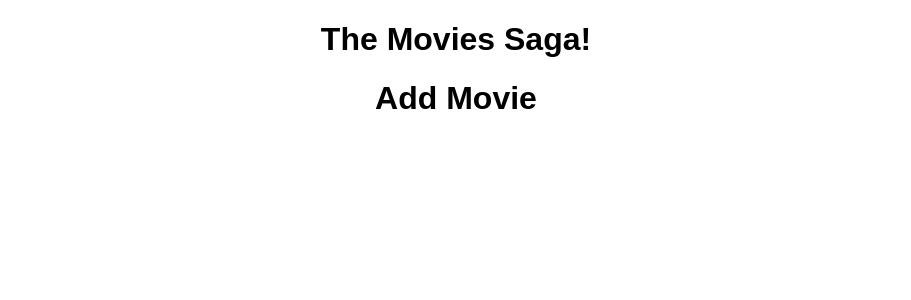
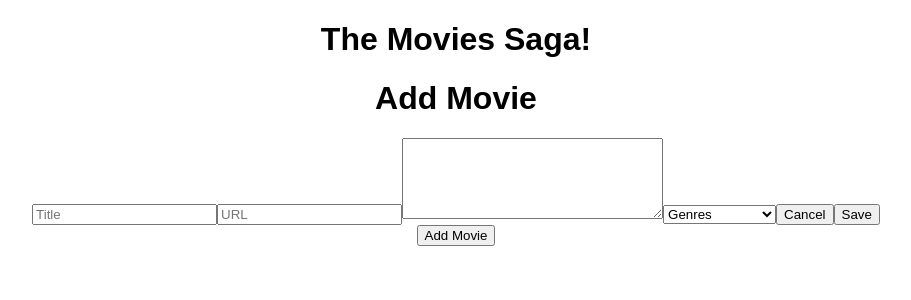
Before and after one commit to trpbr92/weekend-movie-sagas, a React (Create React App) app: page /#/AddMovie in a window 1280 px wide. Shown: the top 300 px of the page, without its empty margins (184-1095 px from the left). Built offline with nearby package versions, Linux system fonts and the light colour scheme.

Commit message:
add movie inputs and buttons created

```diff
--- a/src/components/AddMovie/AddMovie.jsx
+++ b/src/components/AddMovie/AddMovie.jsx
@@ -1,10 +1,43 @@
 import React, { useEffect } from 'react';
 import { useDispatch, useSelector } from 'react-redux';
+import { Link } from 'react-router-dom';
+
 
 function AddMovie(){
 
     return(
+        <main>
         <h1>Add Movie</h1>
+        <div>
+        <input type="text" placeholder="Title"/>
+        <input type="text" placeholder="URL"/>
+        <textarea name="Description" id="description" cols="30" rows="5"></textarea>
+        <select>
+            <option>Genres</option>
+            <option>Adventure</option>
+            <option>Animated</option>
+            <option>Biographical</option>
+            <option>Comedy</option>
+            <option>Disaster</option>
+            <option>Drama</option>
+            <option>Epic</option>
+            <option>Fantasy</option>
+            <option>Musical</option>
+            <option>Romantic</option>
+            <option>Science Fiction</option>
+            <option>Space-Opera</option>
+            <option>Superhero</option>
+        </select>
+
+    <Link to='/'>
+        <button>Cancel</button>
+    </Link>
+    <button>Save</button>
+
+        </div>
+
+        </main>
+
     )
 }
 
--- a/src/components/App/App.js
+++ b/src/components/App/App.js
@@ -1,4 +1,4 @@
-import {HashRouter as Router, Route} from 'react-router-dom';
+import {HashRouter as Router, Link, Route} from 'react-router-dom';
 import './App.css';
 import MovieList from '../MovieList/MovieList'
 import AddMovie from '../AddMovie/AddMovie';
@@ -21,10 +21,15 @@ function App() {
           <AddMovie />
         </Route>
 
+        <Link to ='/AddMovie'>
+         <button>Add Movie</button>
+        </Link>
+
         {/* Details page */}
 
         {/* Add Movie page */}
       </Router>
+
     </div>
   );
 }
```
Also changed, not shown: 1 other file (tests, documents, lock files or other folders).
